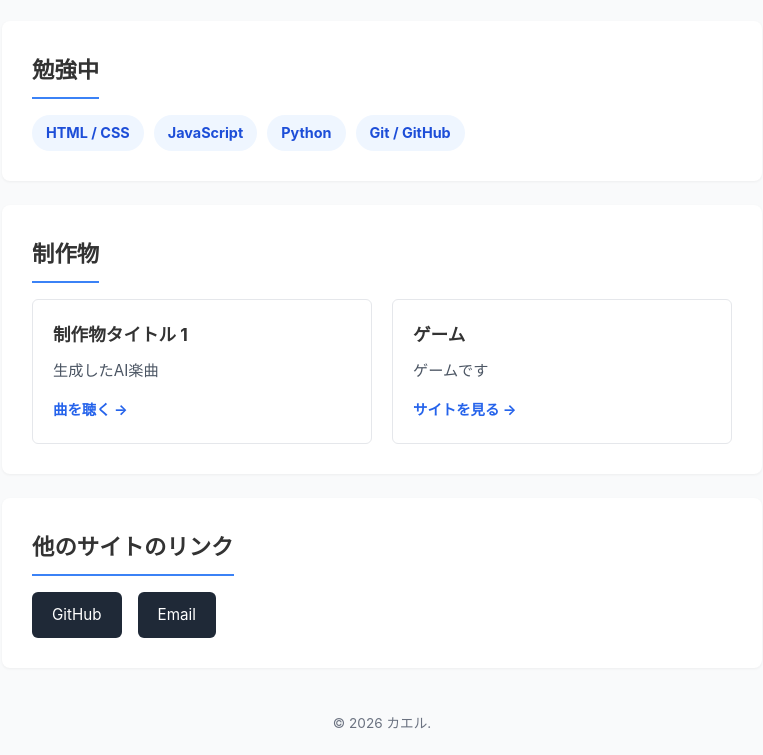
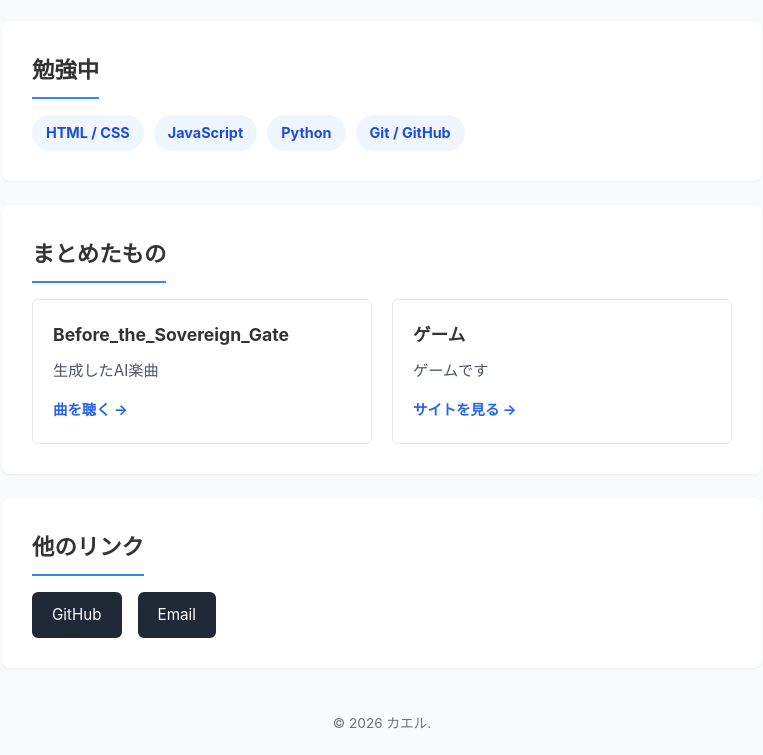
Before and after one commit to frogGp/frogGp.github.io, a plain HTML site: page index.html in a window 1280 px wide. Shown: the part 635-1390 px from the top of the page, without its empty margins (258-1021 px from the left). Drawn offline with Linux system fonts and the light colour scheme.

Commit message:
Update section titles in index.html

```diff
--- a/index.html
+++ b/index.html
@@ -39,10 +39,10 @@
 
     <!-- 制作物・実績セクション -->
     <section id="works">
-      <h2>制作物</h2>
+      <h2>まとめたもの</h2>
       <div class="work-grid">
         <div class="work-card">
-          <h3>制作物タイトル 1</h3>
+          <h3>Before_the_Sovereign_Gate</h3>
           <p>生成したAI楽曲</p>
           <a href="https://github.com" target="_blank">曲を聴く →</a>
         </div>
@@ -56,7 +56,7 @@
 
     <!-- 連絡先・SNSセクション -->
     <section id="contact">
-      <h2>他のサイトのリンク</h2>
+      <h2>他のリンク</h2>
       <div class="social-links">
         <a href="https://github.com" target="_blank">GitHub</a>
         <a href="261zs00015@student.zen.ac.jp">Email</a>
```
